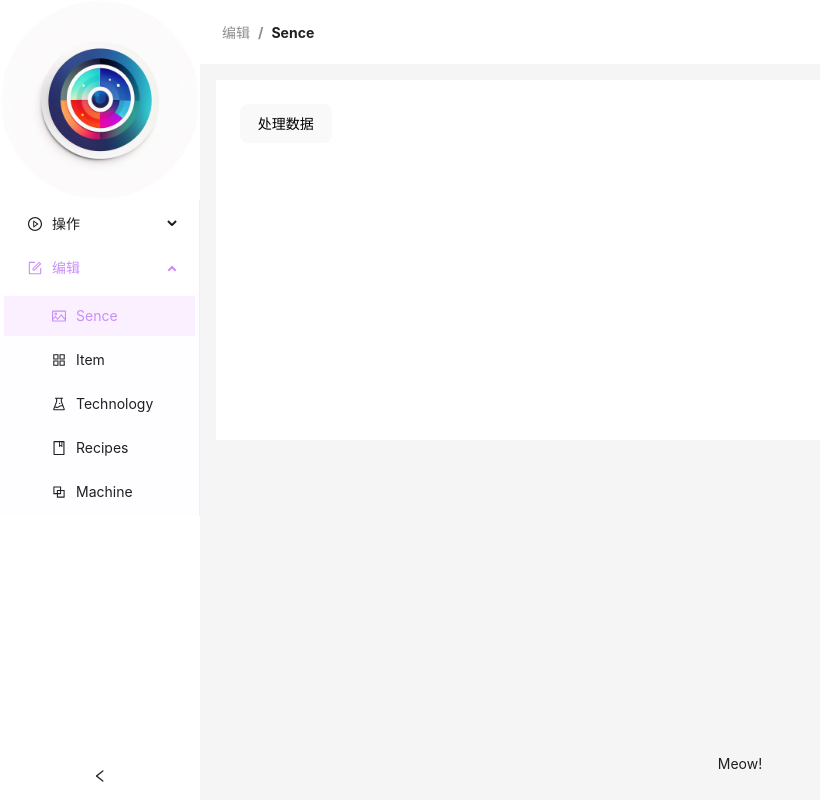
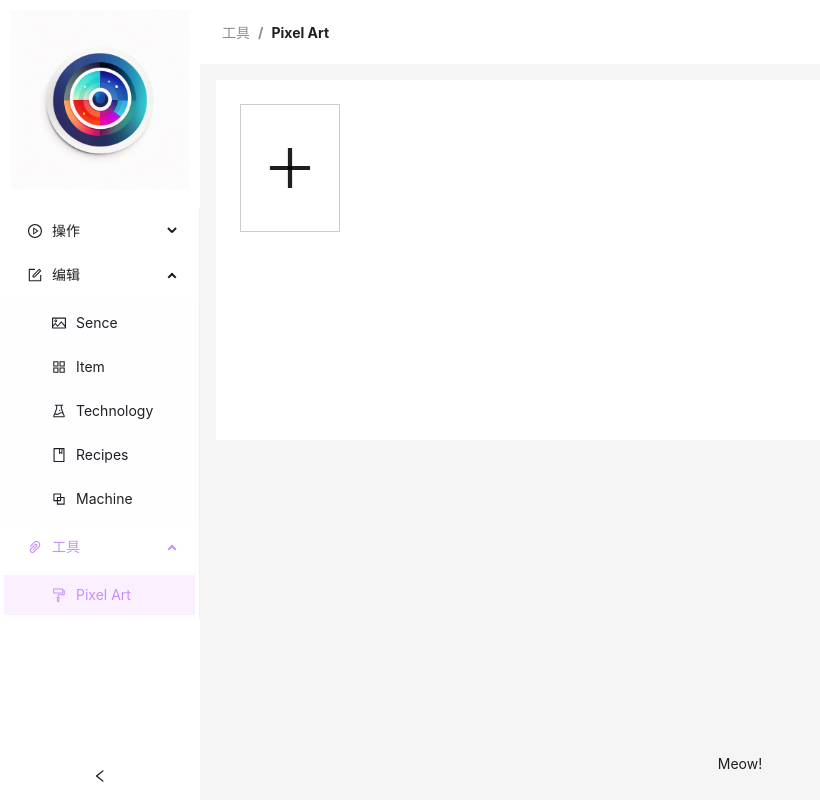
Before and after one commit to PlutoCRown/Game-CMS, a React (Vite) app: page / in a window 1280 px wide. Shown: the whole page, without its empty margins (0-820 px from the left). Built offline with nearby package versions, Linux system fonts and the light colour scheme.

Commit message:
像素艺术生成

```diff
--- a/src/main.tsx
+++ b/src/main.tsx
@@ -5,8 +5,8 @@ import "./App.css";
 import MainPage from "@/pages/index.tsx";
 import { ConfigProvider } from "antd";
 
-const container = document.getElementById("root") as HTMLElement;
-ReactDOM.createRoot(container).render(
+const Root = () => {
+  return (
     <React.StrictMode>
       <ConfigProvider
         csp={{ nonce: "YourNonceCode" }}
@@ -25,3 +25,6 @@ ReactDOM.createRoot(container).render(
       </ConfigProvider>
     </React.StrictMode>
   );
+};
+const container = document.getElementById("root") as HTMLElement;
+ReactDOM.createRoot(container).render(<Root />);
--- a/src/pages/Item/ItemAssetList.tsx
+++ b/src/pages/Item/ItemAssetList.tsx
@@ -67,6 +67,7 @@ const ItemAssetList: React.FC<{
   const items = useGlobalStore((state) => state.item);
   return (
     <Table
+      scroll={{ x: "100%" }}
       columns={columns}
       dataSource={items.map((i) => ({ ...i, key: i.id }))}
     />
--- /dev/null
+++ b/src/pages/PixelMaker/index.tsx
@@ -0,0 +1,181 @@
+import { addPixelArt, usePixel } from "@/store/pixel";
+import { imageDataToDataURL } from "@/util/image";
+import { PlusOutlined } from "@ant-design/icons";
+import { Button, ColorPicker, Flex, Input, Modal, Slider } from "antd";
+import React, { useMemo, useRef, useState } from "react";
+
+export const PixelAssets = () => {
+  const [open, setOpen] = useState(false);
+  const canvasRef = useRef<HTMLCanvasElement>(null);
+  const [isDrawing, setIsDrawing] = useState(false);
+  const [drawColor, setDrawColor] = useState<string>("#000000");
+  const [pixelSize, setPixelSize] = useState<number>(16);
+  const [backgroundColor, setBackgroundColor] = useState<string>("#ffffff00");
+  const [existingColors, setExistingColors] = useState<string[]>([]);
+
+  const getPixelPosition = (
+    e: React.MouseEvent<HTMLCanvasElement, MouseEvent>
+  ) => {
+    const canvas = canvasRef.current;
+    if (!canvas) return { x: 0, y: 0 };
+    const rect = canvas.getBoundingClientRect();
+    const scaleX = canvas.width / rect.width;
+    const scaleY = canvas.height / rect.height;
+    const x = Math.floor((e.clientX - rect.left) * scaleX);
+    const y = Math.floor((e.clientY - rect.top) * scaleY);
+    return { x, y };
+  };
+
+  const drawPixel = (x: number, y: number, color: string) => {
+    const ctx = canvasRef.current?.getContext("2d");
+    if (ctx) {
+      ctx.fillStyle = color;
+      ctx.fillRect(x, y, 1, 1);
+    }
+  };
+
+  const handleMouseDown = (
+    e: React.MouseEvent<HTMLCanvasElement, MouseEvent>
+  ) => {
+    setIsDrawing(true);
+
+    const { x, y } = getPixelPosition(e);
+    drawPixel(x, y, drawColor);
+    if (!existingColors.includes(drawColor)) {
+      setExistingColors([...existingColors, drawColor]);
+    }
+  };
+
+  const handleMouseMove = (
+    e: React.MouseEvent<HTMLCanvasElement, MouseEvent>
+  ) => {
+    if (!isDrawing || !drawColor) return;
+    const { x, y } = getPixelPosition(e);
+    drawPixel(x, y, drawColor);
+  };
+
+  const handleMouseUp = () => {
+    setIsDrawing(false);
+  };
+  const background = useMemo(() => {
+    // 背景设置（如果你ReplaceBackground有透明度就会透出这一层
+    const light = 0; // 亮色
+    const dark = 255; // 暗色
+    const opca = 64; // 透明度
+    const back = [light, dark, dark, light].flatMap((i) => [i, i, i, opca]);
+    const data = new ImageData(new Uint8ClampedArray(back), 2, 2);
+    return imageDataToDataURL(data);
+  }, []);
+  const list = usePixel((s) => s.list);
+  return (
+    <div>
+      <Modal
+        forceRender
+        title="像素编辑器"
+        open={open}
+        onCancel={() => setOpen(false)}
+        width={1000}
+        onOk={() => {
+          setOpen(false);
+          addPixelArt(canvasRef.current!.toDataURL());
+        }}
+      >
+        <Flex>
+          <div>
+            <div>当前颜色</div>
+            <ColorPicker
+              value={drawColor}
+              showText
+              onChangeComplete={(v) => setDrawColor(v.toHexString())}
+            />
+            <div style={{ height: 20 }}></div>
+            <div>画板上存在的颜色</div>
+            <Flex wrap gap={4}>
+              {existingColors.map((i) => (
+                <div
+                  onClick={() => setDrawColor(i)}
+                  style={{ backgroundColor: i, width: 24, height: 24 }}
+                ></div>
+              ))}
+            </Flex>
+            <div style={{ height: 20 }}></div>
+            <div>预览的背景色</div>
+
+            <ColorPicker
+              value={backgroundColor}
+              showText
+              onChange={(v) => setBackgroundColor(v.toHexString())}
+            />
+            <div style={{ height: 20 }}></div>
+            <div>设置画布大小</div>
+            <Input type="number" min={8} max={256} defaultValue={16} />
+            <div style={{ height: 20 }}></div>
+            <div>HUE旋转</div>
+            <Slider defaultValue={0} min={0} max={360} />
+            <Button>Apply</Button>
+          </div>
+          <div
+            style={{
+              width: pixelSize * 20 - 2,
+              height: pixelSize * 20 - 1,
+              border: "1px solid #000",
+              marginLeft: 20,
+              background: `url(${background})`,
+              // 为什么这里对不齐
+              backgroundSize: "39.8px 39.9px",
+              imageRendering: "pixelated",
+              backgroundPosition: "0px 0px",
+            }}
+          >
+            <canvas
+              width={pixelSize}
+              height={pixelSize}
+              style={{
+                transform: "scale(20)",
+                transformOrigin: "top left",
+                imageRendering: "pixelated",
+                backgroundColor,
+              }}
+              ref={canvasRef}
+              onContextMenu={(e) => e.preventDefault()}
+              onMouseDown={handleMouseDown}
+              onMouseMove={handleMouseMove}
+              onMouseUp={handleMouseUp}
+              onMouseLeave={handleMouseUp}
+            />
+          </div>
+        </Flex>
+      </Modal>
+      <Flex gap={8} wrap>
+        <Flex
+          onClick={() => setOpen(true)}
+          style={{
+            width: 100,
+            height: "calc(100px + 2em)",
+            border: "1px solid #ccc",
+            cursor: "pointer",
+          }}
+          align="center"
+          justify="center"
+        >
+          <PlusOutlined style={{ fontSize: 50 }} />
+        </Flex>
+        {list.map((i, index) => (
+          <Flex
+            vertical
+            align="center"
+            style={{ border: "1px solid #ccc", cursor: "pointer" }}
+          >
+            <img
+              src={i}
+              alt=""
+              width={100}
+              style={{ imageRendering: "pixelated" }}
+            />
+            <span>Untitle-{index}.png</span>
+          </Flex>
+        ))}
+      </Flex>
+    </div>
+  );
+};
--- a/src/pages/ProjectInfo.tsx
+++ b/src/pages/ProjectInfo.tsx
@@ -5,7 +5,7 @@ import { flushSync } from "react-dom";
 import { ExportData } from "@/helper/ExportData";
 import useExportable from "@/hook/userExportable";
 
-const ProjectInfo = () => {
+const ProjectInfo = ({ size }: { size: number }) => {
   const [open, setOpen] = React.useState(false);
   const handleChange = async (state: boolean) => {
     // @ts-ignore
@@ -19,23 +19,28 @@ const ProjectInfo = () => {
   return (
     <>
       <Modal open={open} title=" " onCancel={() => handleChange(false)}>
-        <Flex gap={8} justify="center" align="center">
+        <Flex justify="center" align="center">
+          <div className="text-span">
+            <Flex>
               <Avatar
                 src={LOGO}
-            size={200}
-            shape="square"
+                size={120}
+                shape="circle"
                 className="logo"
                 onClick={() => handleChange(true)}
                 style={{
-              viewTransitionName: "logo",
+                  flexShrink: 0,
                 }}
               />
-          <div className="text-span">
+              <div>
                 <h3>Project Info</h3>
                 <p>
-              This is a project to showcase my skills and experience in building
-              a web application.
+                  This is a project to showcase my skills and experience in
+                  building a web application.
                 </p>
+              </div>
+            </Flex>
+            <Flex gap={8} wrap style={{ marginTop: 16 }}>
               <Button onClick={() => ExportData(exportData, 0)}>
                 导出数据 (v+debug)
               </Button>
@@ -48,14 +53,16 @@ const ProjectInfo = () => {
               <Button onClick={() => ExportData(exportData, 3)}>
                 导出数据 (v+Major)
               </Button>
+            </Flex>
           </div>
         </Flex>
       </Modal>
-      <Avatar
+      <img
         src={LOGO}
-        size={200}
+        width={size}
+        height={size}
+        style={{ transition: "all 0.2s ease" }}
         className="logo"
-        style={{ viewTransitionName: "logo" }}
         onClick={() => handleChange(true)}
       />
     </>
--- a/src/pages/index.tsx
+++ b/src/pages/index.tsx
@@ -8,7 +8,9 @@ import {
   BulbOutlined,
   DatabaseOutlined,
   ExperimentOutlined,
+  FormatPainterOutlined,
   FormOutlined,
+  PaperClipOutlined,
   PictureOutlined,
   PlayCircleOutlined,
   RadarChartOutlined,
@@ -21,6 +23,7 @@ import RecipeEdit from "./Recipe/RecipeEdit";
 import MachinePage from "./Machine/MachinePage";
 import { Component } from "./Sence/test";
 import ProjectInfo from "./ProjectInfo";
+import { PixelAssets } from "./PixelMaker";
 const { Header, Content, Footer, Sider } = Layout;
 
 const getItem = (
@@ -50,11 +53,14 @@ const menuItems = [
     getItem("Recipes", "9", <BookOutlined />),
     getItem("Machine", "10", <BlockOutlined />),
   ]),
+  getItem("工具", "Tool", <PaperClipOutlined />, [
+    getItem("Pixel Art", "11", <FormatPainterOutlined />),
+  ]),
 ];
 
 const Index = () => {
   const [collapsed, setCollapsed] = useState(false);
-  const [route, setRoute] = useState<string[]>(["6", "Edit"]);
+  const [route, setRoute] = useState<string[]>(["11", "Tool"]);
   const bi = ((i) => [
     { title: i?.label },
     { title: i?.children?.find((i) => i?.key == route[0]).label },
@@ -72,10 +78,10 @@ const Index = () => {
         collapsed={collapsed}
         onCollapse={(value) => setCollapsed(value)}
       >
-        <ProjectInfo />
+        <ProjectInfo size={collapsed ? 80 : 200} />
         <Menu
-          defaultOpenKeys={["Edit"]}
-          defaultSelectedKeys={["6"]}
+          defaultOpenKeys={["Edit", "Tool"]}
+          defaultSelectedKeys={["11"]}
           mode="inline"
           items={menuItems}
           onClick={(e) => setRoute(e.keyPath)}
@@ -105,6 +111,7 @@ const Index = () => {
                 "8": <TechEdit />,
                 "9": <RecipeEdit />,
                 "10": <MachinePage />,
+                "11": <PixelAssets />,
               }[route[0]]
             }
           </div>
--- /dev/null
+++ b/src/store/pixel.tsx
@@ -0,0 +1,28 @@
+import { create } from "zustand";
+import { immer } from "zustand/middleware/immer";
+import { createJSONStorage, persist } from "zustand/middleware";
+
+// 扩展请 & 类型
+type State = {
+  list: string[];
+};
+
+type Action = {};
+
+export const usePixel = create<State & Action>()(
+  persist(
+    immer((set, get) => ({
+      list: [],
+    })),
+    {
+      name: "pixel-storage",
+      storage: createJSONStorage(() => localStorage),
+    }
+  )
+);
+
+export const addPixelArt = (pixel: string) => {
+  usePixel.setState((state) => {
+    state.list.push(pixel);
+  });
+};
--- /dev/null
+++ b/src/util/image.ts
@@ -0,0 +1,11 @@
+export function imageDataToDataURL(imageData: ImageData, ) {
+    const canvas = document.createElement('canvas');
+    const context = canvas.getContext('2d');
+    canvas.width = imageData.width;
+    canvas.height = imageData.height;
+    // 将 ImageData 绘制到画布上
+    context!.putImageData(imageData, 0, 0);
+    // 获取 Data URL
+    const dataURL = canvas.toDataURL();
+    return dataURL;
+  }
```
Also changed, not shown: src/pages/Tech/Prototype.md (deleted, +0 -4 lines), src/pages/PixelMaker/Editor.tsx (added), 1 other file (tests, documents, lock files or other folders). Lines whose indentation alone changed are shown as unchanged.
